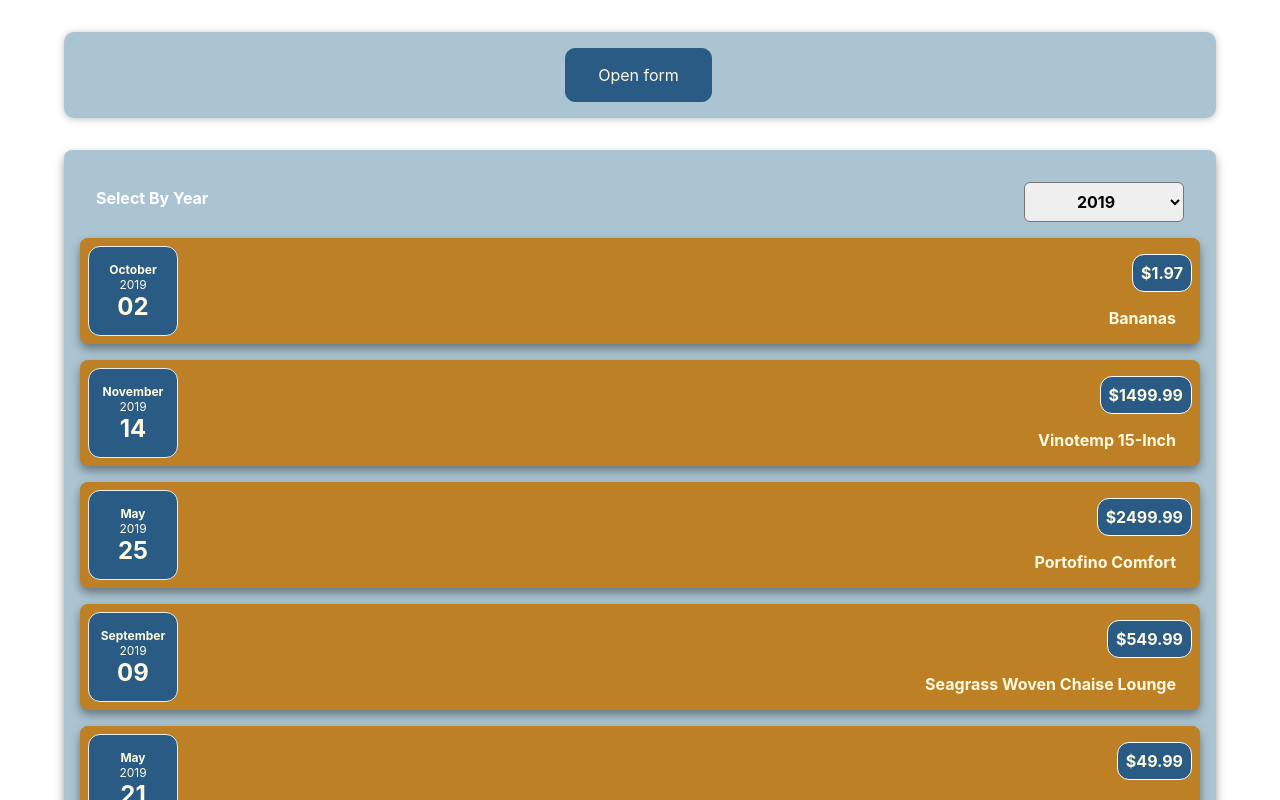
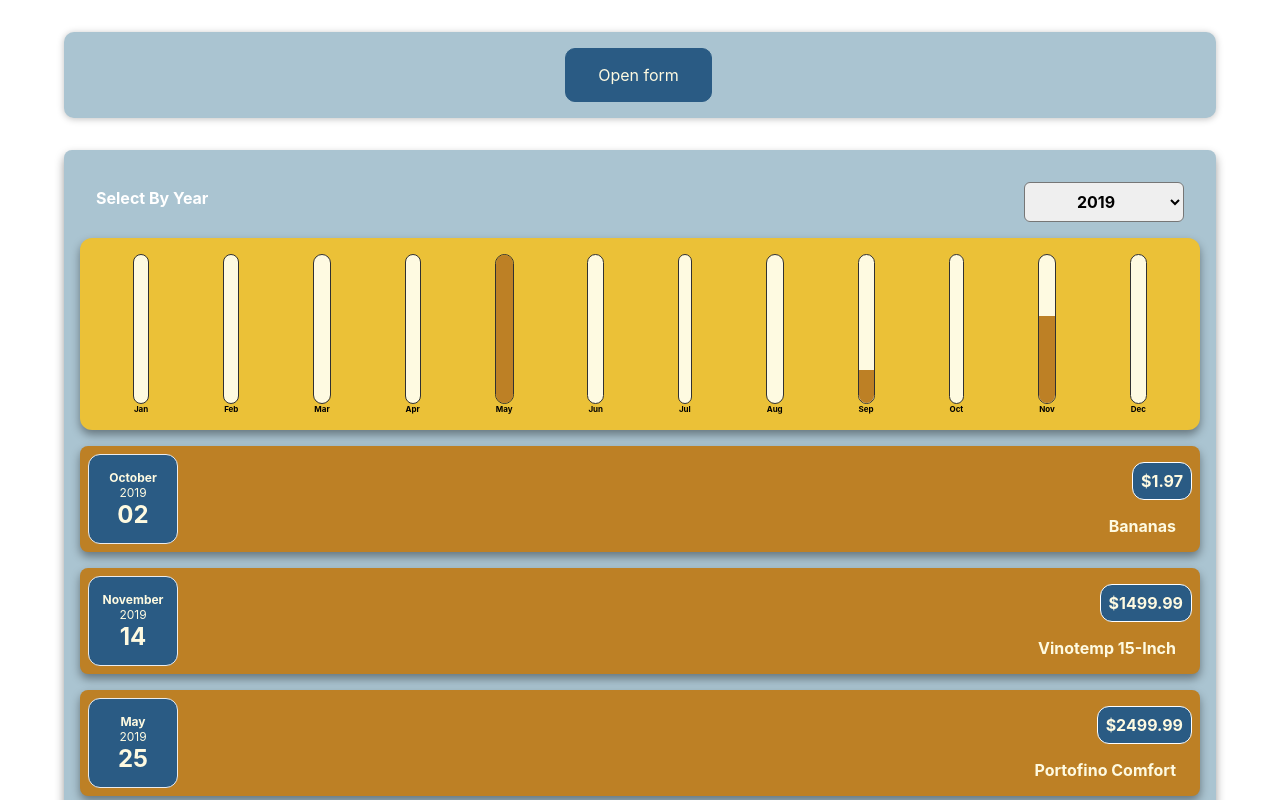
Before and after one commit to OlegZaichuk/ReactJS_Cost_Accounting, a React (Create React App) app: page / in a window 1280 px wide. Shown: the top 800 px of the page. Built offline with nearby package versions, Linux system fonts and the light colour scheme.

Commit message:
add dynamic Diagram

```diff
--- a/src/components/Costs.jsx
+++ b/src/components/Costs.jsx
@@ -3,26 +3,33 @@ import CostItems from "./CostItems";
 import '../css/Costs.css'
 import Card from "./Card";
 import CostFilter from "./CostFilter_UI/CostFilter";
+import Diagram from "./Diagram_UI/Diagram";
 
-// function isYear(in_data, curYear) {
-//     return  in_data.data == curYear
-// }
+
 
 const Costs = (props) => {
     const [currentYear, setCurrentYear] = useState('2019')
     const changeYear = (newYear) =>{
         setCurrentYear(newYear)
     }
-
     const filteredCost = props.costsList.filter(el => el.data.getFullYear().toString() === currentYear)
     const noCostList = <h2 className='cost-list__fallback'>No expenses this year</h2>
 
+    const info = <div>
+        <Diagram dataSet={filteredCost}/>
+        {filteredCost.map(costItem => <CostItems key={costItem.id} costItem={costItem}/>)}
+    </div>
 
     return (
         <Card className='costs'>
             <CostFilter year={currentYear} onChangeYear={changeYear} />
-            {filteredCost.length === 0 ? noCostList :
-                filteredCost.map(costItem => <CostItems key={costItem.id} costItem = {costItem}/>)}
+
+            {filteredCost.length === 0
+                ? noCostList
+                : info
+
+
+            }
         </Card>
     );
 };
--- /dev/null
+++ b/src/components/Diagram_UI/Diagram.css
@@ -0,0 +1,9 @@
+.diagram {
+  padding: 1rem;
+  border-radius: 12px;
+  background-color: #ebc137;
+  text-align: center;
+  display: flex;
+  justify-content: space-around;
+  height: 10rem;
+}
--- /dev/null
+++ b/src/components/Diagram_UI/Diagram.jsx
@@ -0,0 +1,23 @@
+import React from 'react';
+import './Diagram.css'
+import DiagramBar from "./DiagramBar";
+import Card from "../Card";
+
+let diagramDataStart = [
+    {label: 'Jan', value: 0}, {label: 'Feb', value: 0}, {label: 'Mar', value: 0}, {label: 'Apr', value: 0},
+    {label: 'May', value: 0}, {label: 'Jun', value: 0}, {label: 'Jul', value: 0}, {label: 'Aug', value: 0},
+    {label: 'Sep', value: 0}, {label: 'Oct', value: 0}, {label: 'Nov', value: 1}, {label: 'Dec', value: 0},
+]
+
+const Diagram = (props) => {
+    props.dataSet.map(monthInfo => diagramDataStart[monthInfo.data.getMonth()].value += monthInfo.amount)
+    const maxMonthAmount = Math.max(...diagramDataStart.map(o => o.value))
+    return (
+        <Card className='diagram'>
+            {diagramDataStart.map(infoByMonth =>
+                <DiagramBar key={infoByMonth.label} monthInfo={infoByMonth} maxValue={maxMonthAmount} />)}
+        </Card>
+    );
+};
+
+export default Diagram;
--- /dev/null
+++ b/src/components/Diagram_UI/DiagramBar.css
@@ -0,0 +1,30 @@
+.diagram-bar {
+  height: 100%;
+  display: flex;
+  flex-direction: column;
+  align-items: center;
+}
+
+.diagram-bar__inner {
+  height: 100%;
+  width: 100%;
+  border: 1px solid #313131;
+  border-radius: 12px;
+  background-color: #fefae1;
+  overflow: hidden;
+  display: flex;
+  flex-direction: column;
+  justify-content: flex-end;
+}
+
+.diagram-bar__fill {
+  background-color: #bd8025;
+  width: 100%;
+  transition: all 0.3s ease-out;
+}
+
+.diagram-bar__label {
+  font-weight: bold;
+  font-size: 0.5rem;
+  text-align: center;
+}
--- /dev/null
+++ b/src/components/Diagram_UI/DiagramBar.jsx
@@ -0,0 +1,18 @@
+import React from 'react';
+import './DiagramBar.css'
+const DiagramBar = (props) => {
+    let barFillHeight = '0%';
+    if (props.maxValue > 0) {
+        barFillHeight = Math.round( props.monthInfo.value / props.maxValue * 100) + '%'
+    }
+    return (
+        <div className='diagram-bar'>
+            <div className='diagram-bar__inner'>
+                <div className='diagram-bar__fill' style={{height: barFillHeight }}></div>
+            </div>
+            <div className='diagram-bar__label'>{props.monthInfo.label}</div>
+        </div>
+    );
+};
+
+export default DiagramBar;
```
